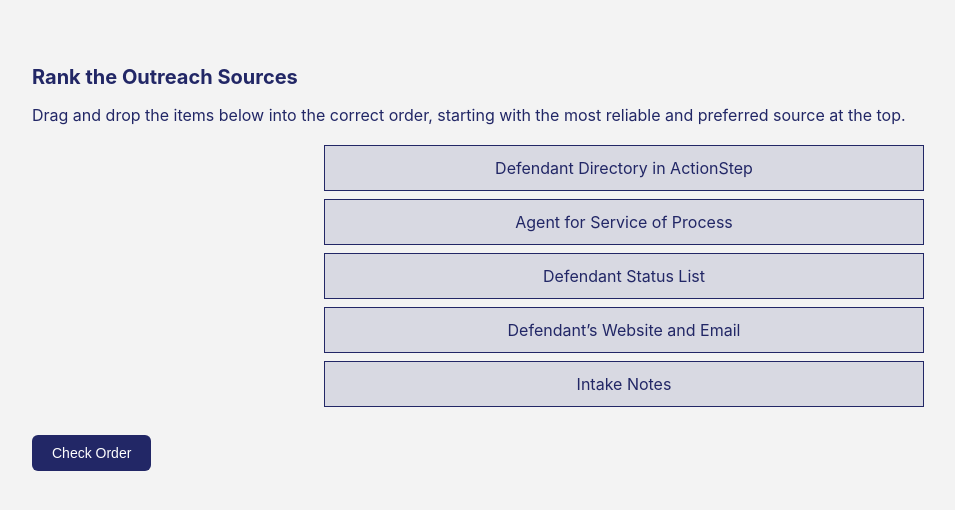
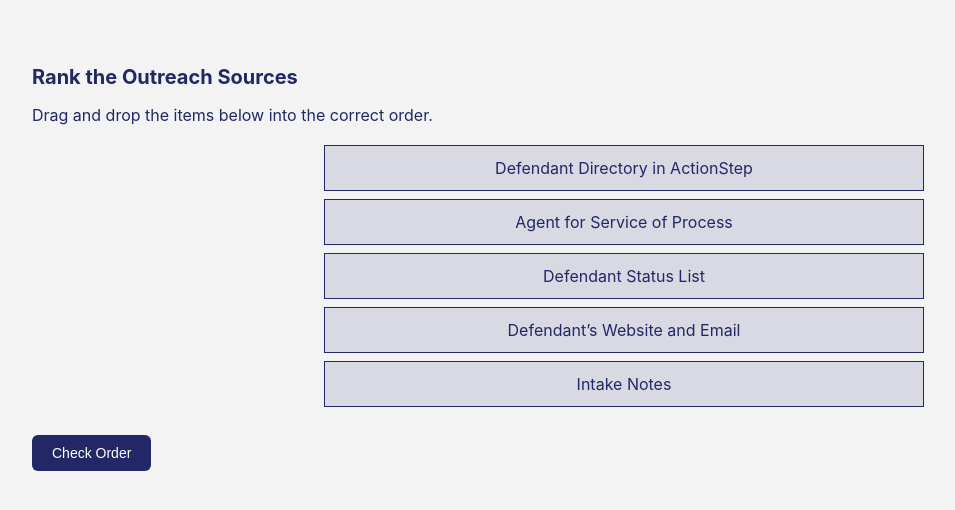
Before and after one commit to agalg-dot/priorityrankingactivity, a plain HTML site: page index.html in a window 1280 px wide. Shown: the whole page, without its empty margins (16-971 px from the left). Drawn offline with Linux system fonts and the light colour scheme.

Commit message:
Update index.html

```diff
--- a/index.html
+++ b/index.html
@@ -70,7 +70,7 @@
 
   <h2>Rank the Outreach Sources</h2>
   <p class="instructions">
-    Drag and drop the items below into the correct order, starting with the most reliable and preferred source at the top.
+    Drag and drop the items below into the correct order.
   </p>
 
   <ol id="sortable">
```
